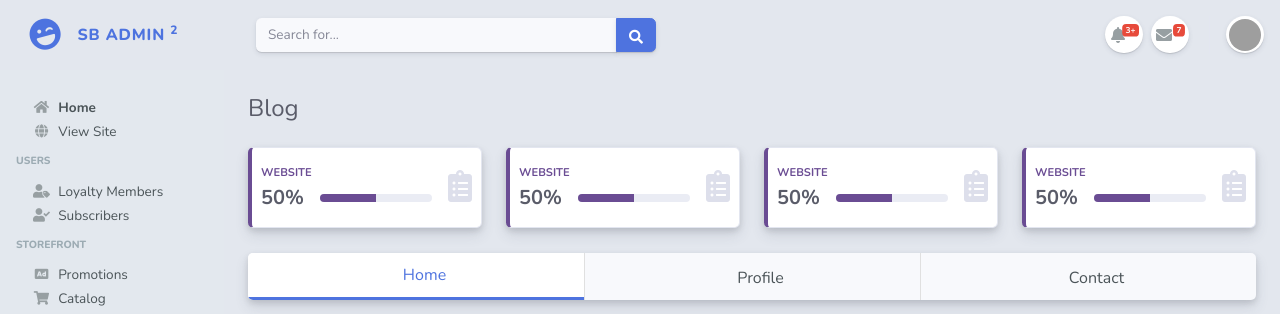
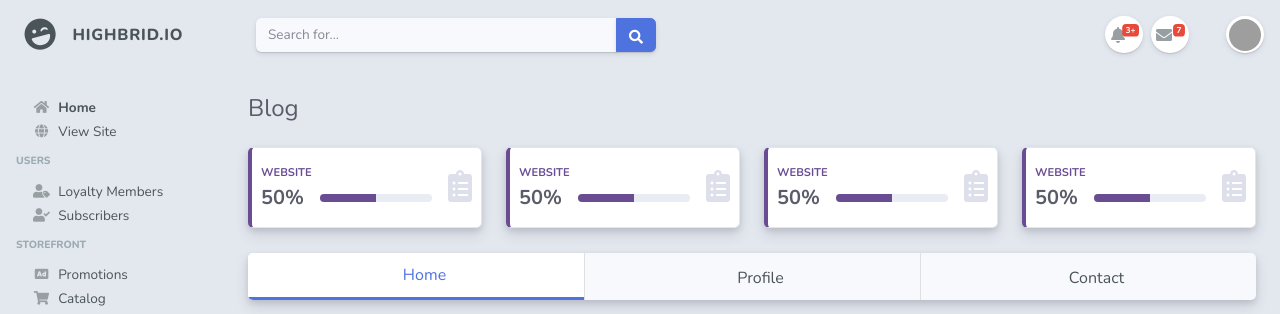
Before and after one commit to rowsheet/highbrid_dashboard, a Flask app: page /blog in a window 1280 px wide. Shown: the top 314 px of the page. Run offline with Flask 2, Linux system fonts and the light colour scheme; some libraries are stand-ins or nearby versions; grey boxes are pictures that could not be loaded.

Commit message:
add color to logo and highbrid title

```diff
--- a/app/templates/components/sidebar.html
+++ b/app/templates/components/sidebar.html
@@ -262,13 +262,16 @@ ul.main_tab.nav-pills {
     padding-top: 13px !important;
     padding-bottom: 10px !important;
 }
+.sidebar-brand * {
+ color: #4b5458
+}
 </style>
 <!-- Sidebar - Brand -->
 <a class="sidebar-brand d-flex align-items-center justify-content-center" href="/">
     <div class="sidebar-brand-icon rotate-n-15">
         <i class="fas fa-laugh-wink"></i>
     </div>
-    <div class="sidebar-brand-text mx-3">SB Admin <sup>2</sup></div>
+    <div class="sidebar-brand-text mx-3">highbrid.io</div>
 </a>
 
 <!-- Nav Item - Dashboard -->
--- a/app/templates/layout.html
+++ b/app/templates/layout.html
@@ -9,7 +9,7 @@
     <meta name="description" content="">
     <meta name="author" content="">
 
-    <title>SB Admin 2 - Dashboard</title>
+    <title>highbrid.io</title>
 
     <!-- Custom fonts for this template-->
     <link href="/public/vendor/fontawesome-free/css/all.min.css" rel="stylesheet" type="text/css">
```
